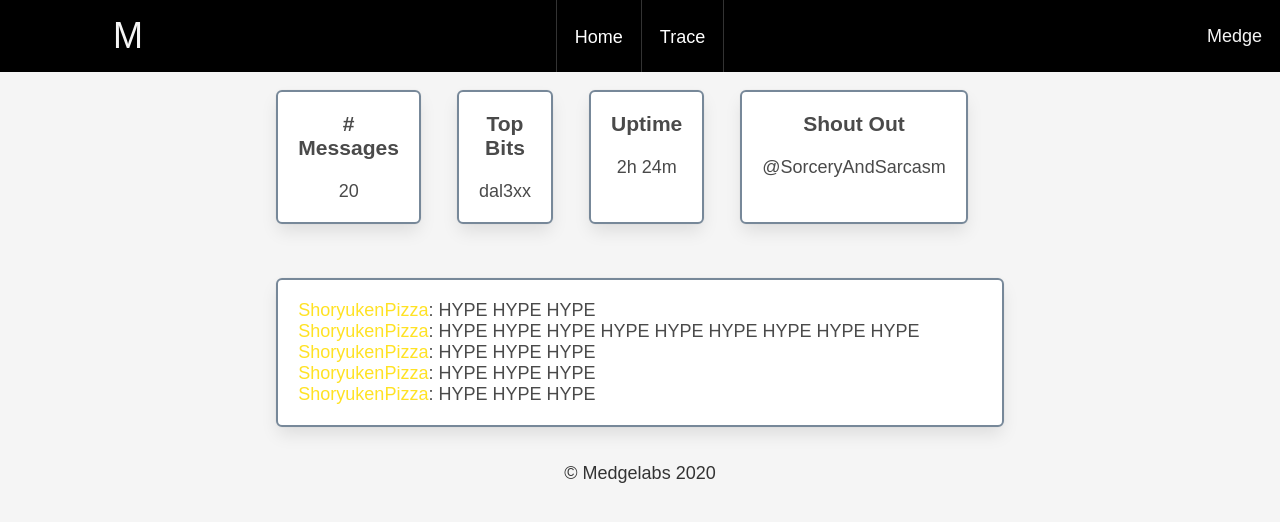
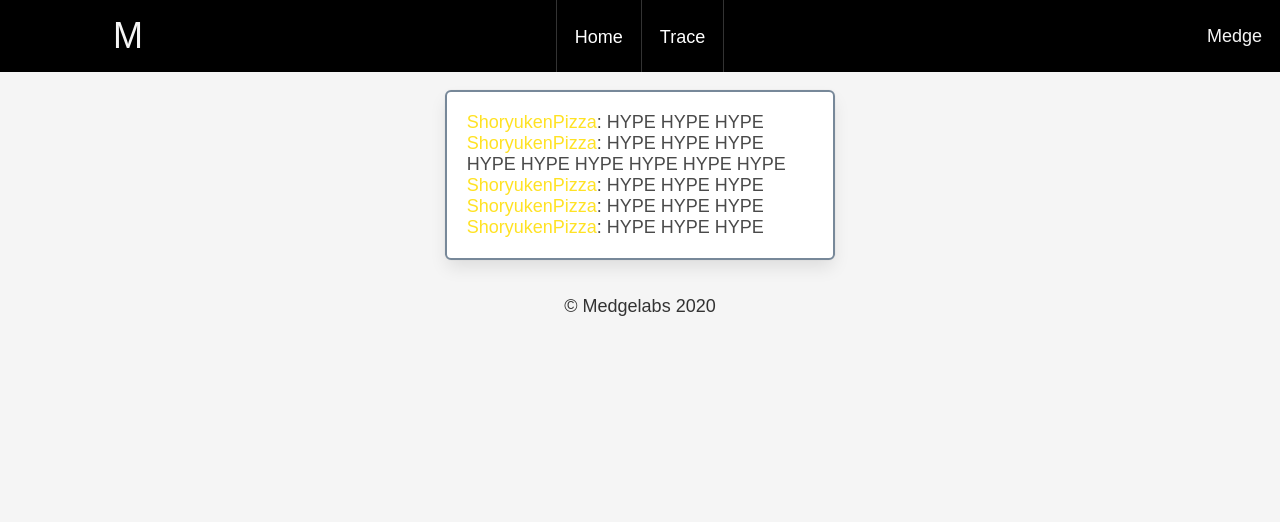
Before and after one commit to medgelabs/stream-bot, a plain HTML site: page admin/index.html in a window 1280 px wide. Drawn offline with Linux system fonts and the light colour scheme.

Commit message:
Remove metrics cards

```diff
--- a/admin/index.html
+++ b/admin/index.html
@@ -161,28 +161,6 @@
 
 
     <main>
-      <section class="metrics-cards">
-        <div id="messages" class="card">
-          <h3># Messages</h3>
-          <p>20</p>
-        </div>
-
-        <div id="bits" class="card">
-          <h3>Top Bits</h3>
-          <p>dal3xx</p>
-        </div>
-
-        <div id="uptime" class="card">
-          <h3>Uptime</h3>
-          <p>2h 24m</p>
-        </div>
-
-        <div id="shoutout" class="card">
-          <h3>Shout Out</h3>
-          <p>@SorceryAndSarcasm</p>
-        </div>
-      </section>
-
       <section class="chatbox">
         <div id="chatbox" class="full card">
           <ul>
```
